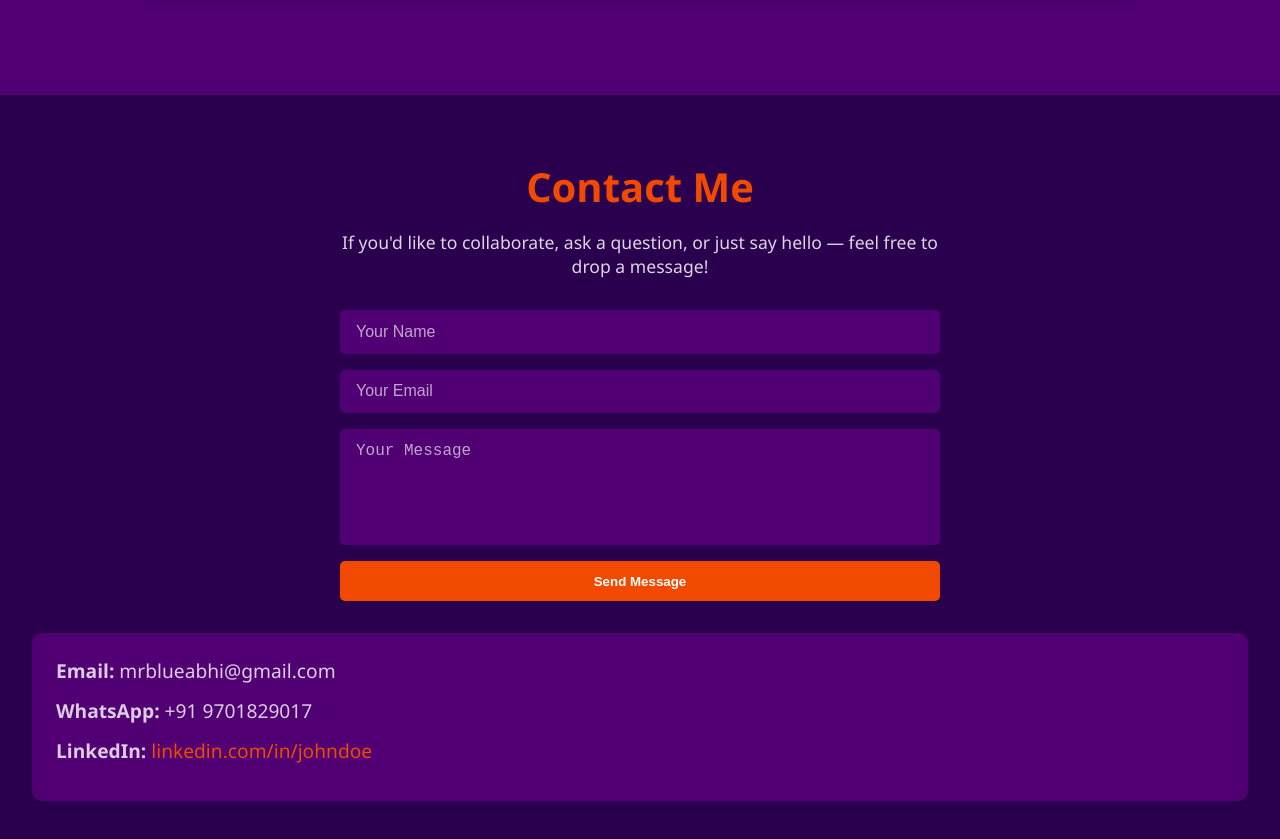
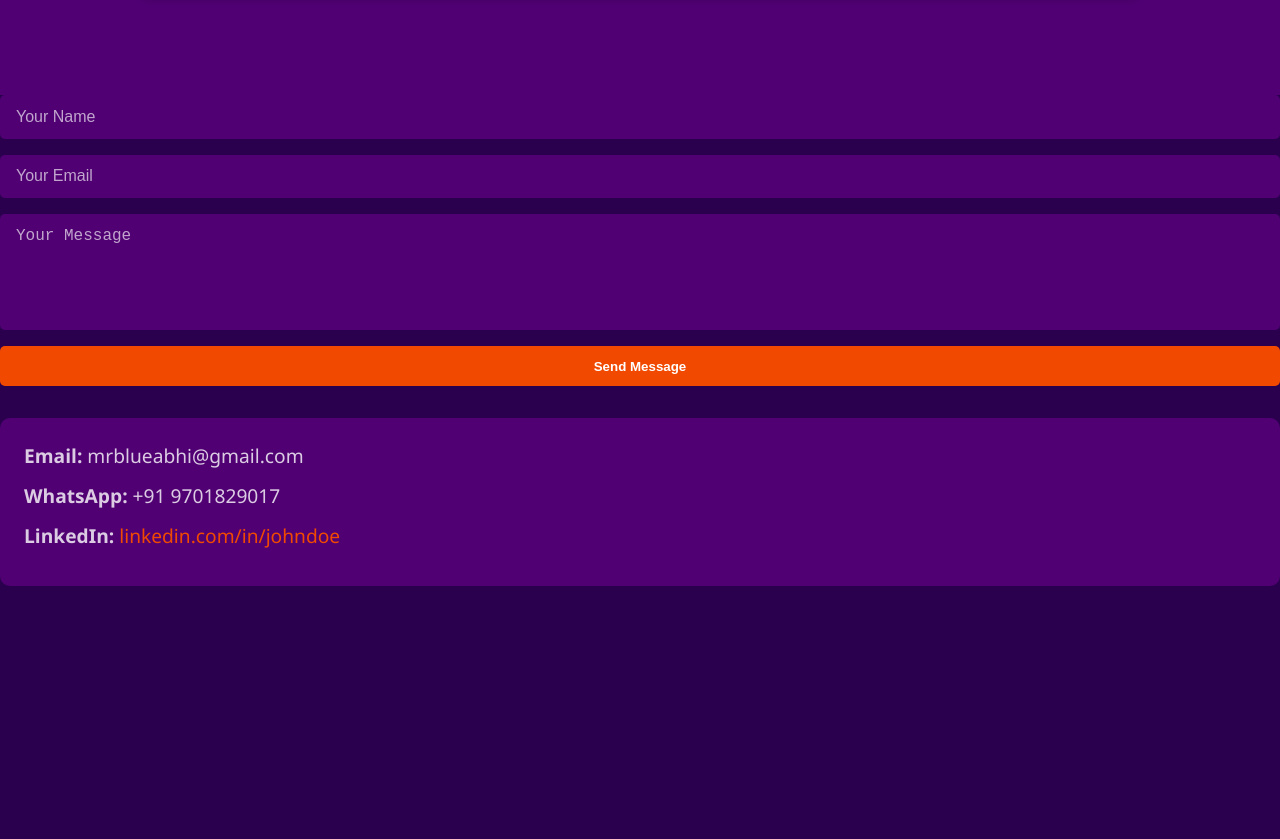
Before and after one commit to mrblue24390/my-website, a plain HTML site: page index.html in a window 1280 px wide. Shown: the part 2567-3406 px from the top of the page. After the commit the page ends 3153 px from the top, so only its background shows below. Drawn offline with Linux system fonts and the light colour scheme.

Commit message:
Update index.html

```diff
--- a/index.html
+++ b/index.html
@@ -90,10 +90,7 @@
 
 
 <!-- Contact Section -->
-<section id="contact" class="contact-section">
-  <div class="contact-container">
-    <h2>Contact Me</h2>
-    <p>If you'd like to collaborate, ask a question, or just say hello — feel free to drop a message!</p>
+
 
     <form class="contact-form"
       action="https://docs.google.com/forms/d/e/1FAIpQLScCnMTxz0ZlqIzhL101qf_AD8CgWCBRyGIVGs2O5A8mY050rQ/formResponse"
```
